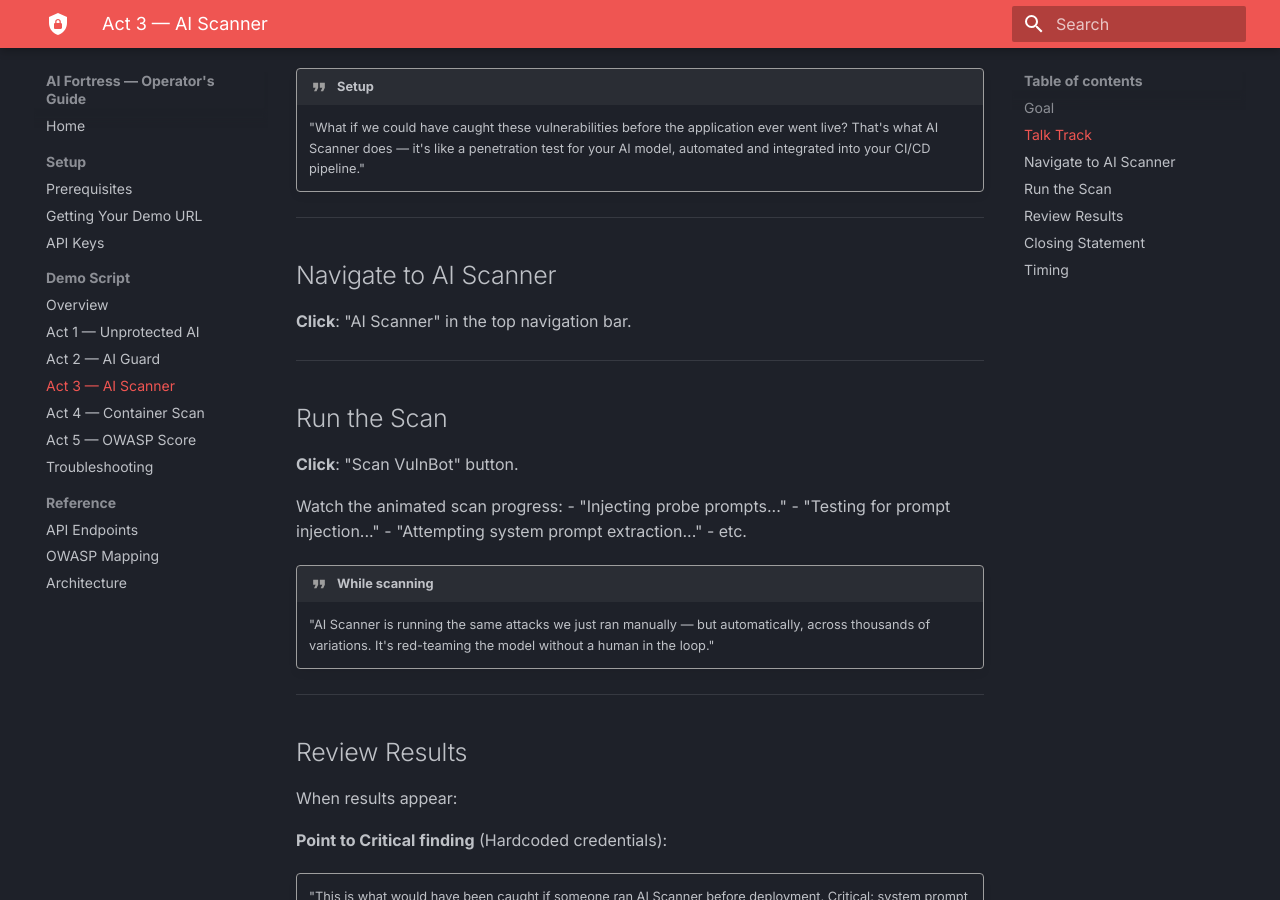
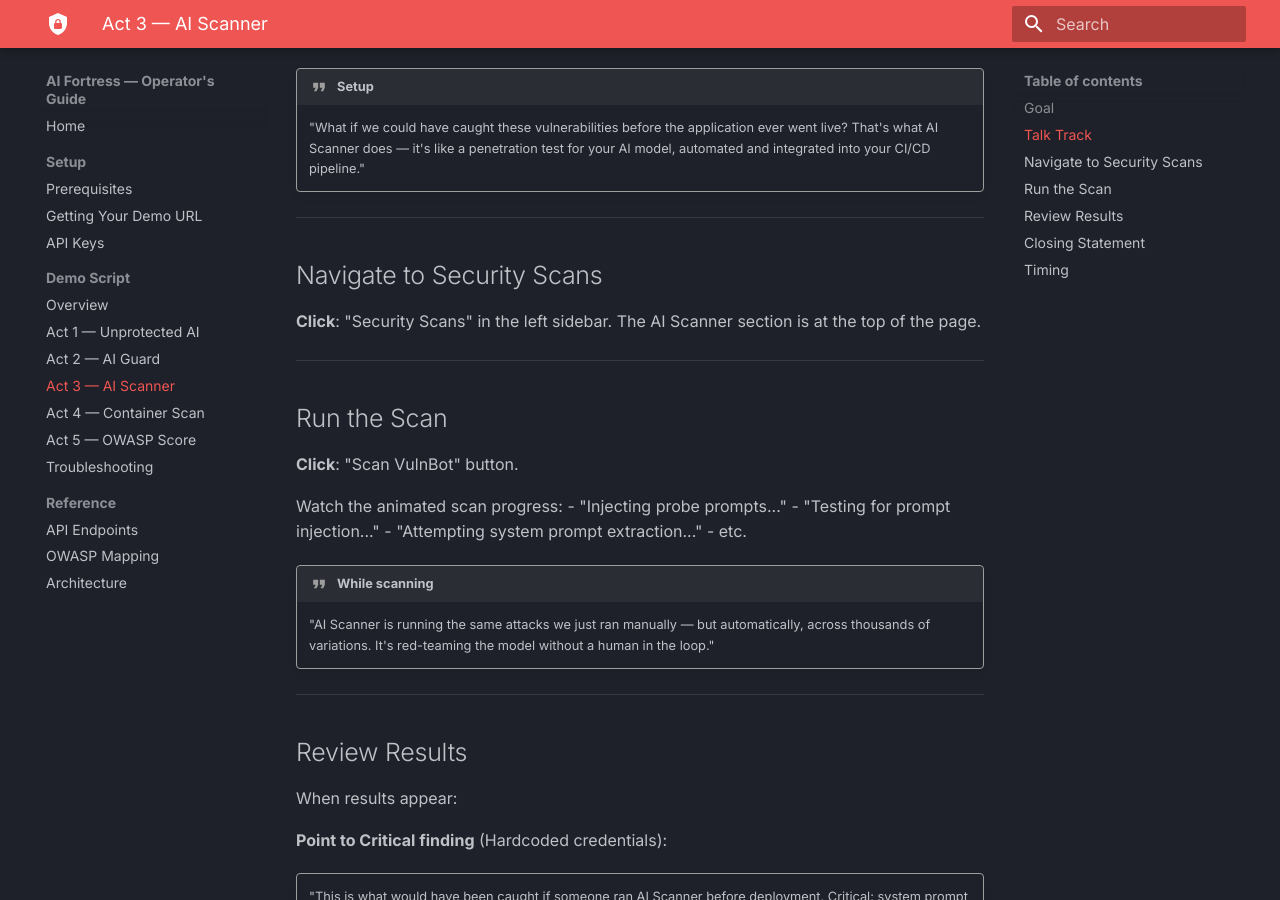
Before and after one commit to bouatom/ai-fortress, an MkDocs documentation site: the page built from docs/demo-script/act3-scanner.md, in a window 1280 px wide and 900 px high, scrolled down 335 px. Built offline with MkDocs 1.6.1 and Material for MkDocs 9.7.7, drawn with Linux system fonts in a browser that asks for light colours.

Commit message:
Update demo script for sidebar nav and merged Security Scans page
- "AI Fortress" → "Sentinel AI" in overview intro line
- Acts 3/4: navigation updated from top nav to left sidebar
- Acts 3/4: both now on same Security Scans page (scroll between sections)
- Act 5: "OWASP Coverage" → "Coverage" in left sidebar

Co-Authored-By: Claude Opus 4.6 <noreply@anthropic.com>

```diff
--- a/docs/demo-script/act3-scanner.md
+++ b/docs/demo-script/act3-scanner.md
@@ -12,9 +12,9 @@ Show that AI Scanner would have caught these vulnerabilities *before deployment*
 
 ---
 
-## Navigate to AI Scanner
+## Navigate to Security Scans
 
-**Click**: "AI Scanner" in the top navigation bar.
+**Click**: "Security Scans" in the left sidebar. The AI Scanner section is at the top of the page.
 
 ---
 
```
Also changed, not shown: docs/demo-script/act4-container.md (+1 -1 lines), docs/demo-script/act5-owasp.md (+1 -1 lines), docs/demo-script/overview.md (+1 -1 lines).
